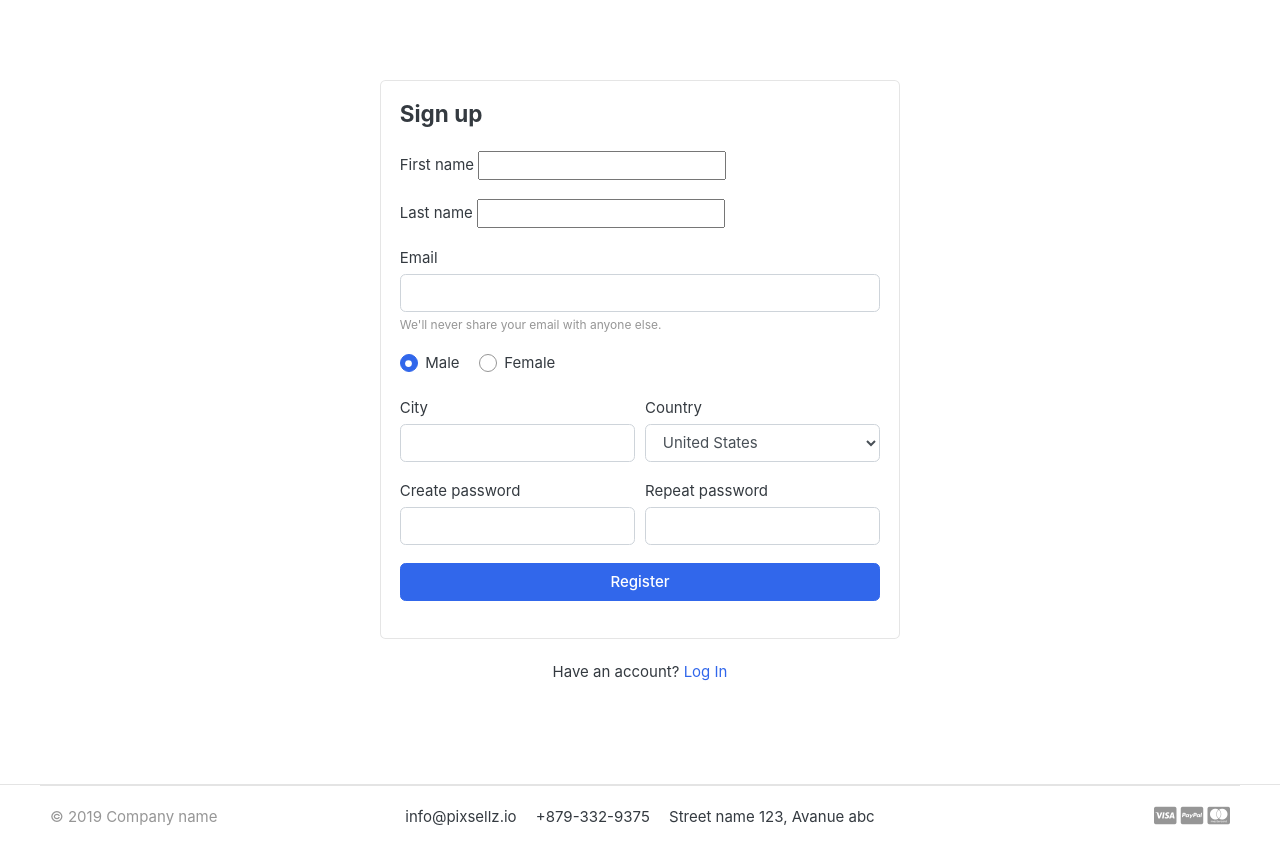
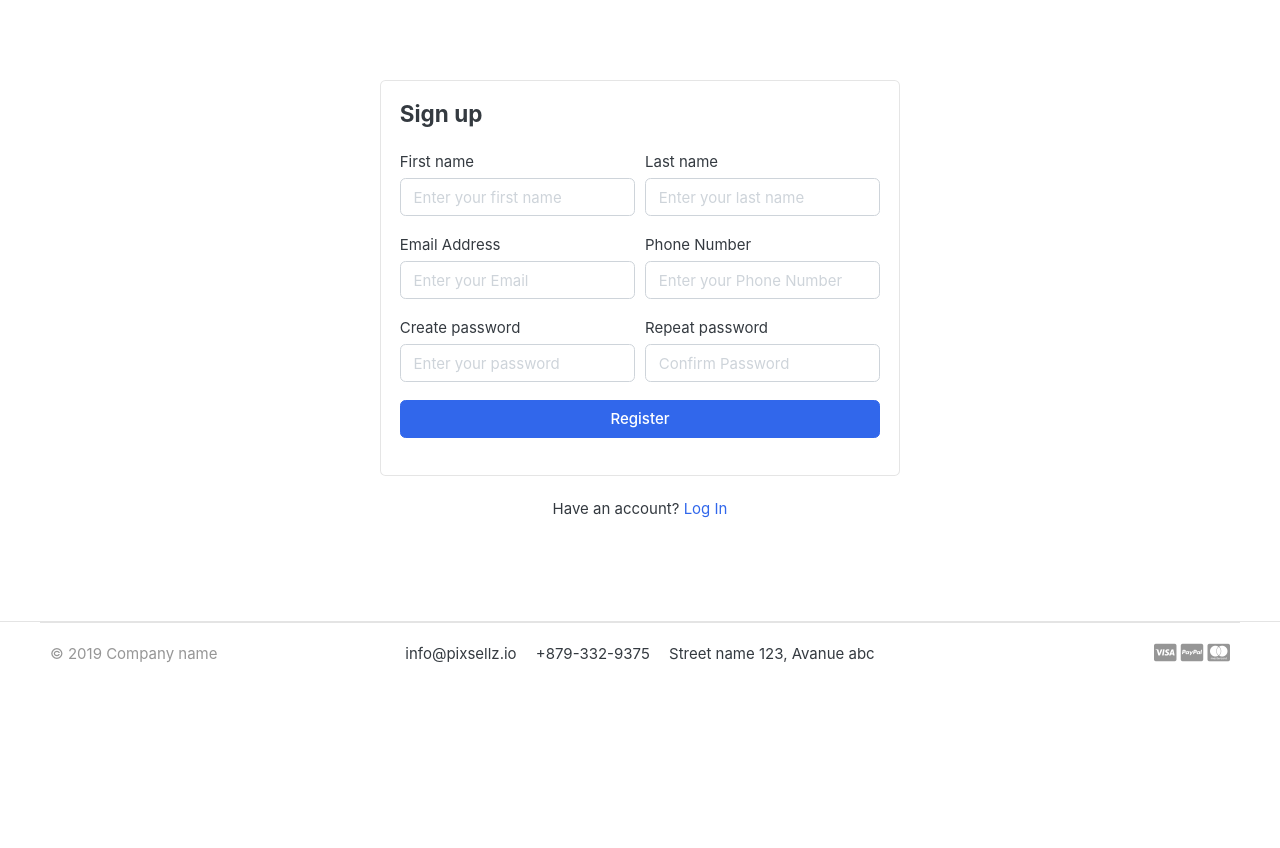
Before and after one commit to LeaderMaharshi/ekart, a Django app: page /accounts/register in a window 1280 px wide. Shown: the part 118-966 px from the top of the page. After the commit the page ends 781 px from the top, so only its background shows below. Run offline with Django 4.2, Linux system fonts and the light colour scheme; data that the repository does not hold is empty; some libraries are stand-ins or nearby versions; some web fonts are replaced.

Commit message:
__init__ modification for class and placeholders

```diff
--- a/accounts/forms.py
+++ b/accounts/forms.py
@@ -1,8 +1,23 @@
 # from django import forms
-from django.forms import ModelForm
+from django import forms
 from .models import Account
 
-class RegistrationForm(ModelForm):
+class RegistrationForm(forms.ModelForm):
+    password = forms.CharField(widget=forms.PasswordInput(attrs={
+        'placeholder': 'Enter your password'
+    }))
+    confirm_password = forms.CharField(widget=forms.PasswordInput(attrs={
+        'placeholder': 'Confirm Password'
+    }))
     class Meta:
         model = Account
         fields = ['first_name', 'last_name', 'email', 'phone_number', 'password']
+
+    def __init__(self, *args, **kwargs):
+        super(RegistrationForm, self).__init__(*args, **kwargs)
+        self.fields['first_name'].widget.attrs['placeholder'] = 'Enter your first name'
+        self.fields['last_name'].widget.attrs['placeholder'] = 'Enter your last name'
+        self.fields['phone_number'].widget.attrs['placeholder'] = 'Enter your Phone Number'
+        self.fields['email'].widget.attrs['placeholder'] = 'Enter your Email'
+        for field in self.fields:
+            self.fields[field].widget.attrs['class'] = 'form-control'
--- a/templates/accounts/register.html
+++ b/templates/accounts/register.html
@@ -9,7 +9,7 @@
         <div class="card mx-auto" style="max-width:520px; margin-top:40px;">
           <article class="card-body">
             <header class="mb-4"><h4 class="card-title">Sign up</h4></header>
-            <form action="{% url 'register' %}">
+            <form action="{% url 'register' %}" method='POST'>
                 {% csrf_token %}
                     <div class="form-row">
                         <div class="col form-group">
@@ -21,46 +21,24 @@
                             {{form.last_name}}
                         </div> <!-- form-group end.// -->
                     </div> <!-- form-row end.// -->
-                    <div class="form-group">
-                        <label>Email</label>
-                        <input type="email" class="form-control" placeholder="">
-                        <small class="form-text text-muted">We'll never share your email with anyone else.</small>
-                    </div> <!-- form-group end.// -->
-                    <div class="form-group">
-                        <label class="custom-control custom-radio custom-control-inline">
-                          <input class="custom-control-input" checked="" type="radio" name="gender" value="option1">
-                          <span class="custom-control-label"> Male </span>
-                        </label>
-                        <label class="custom-control custom-radio custom-control-inline">
-                          <input class="custom-control-input" type="radio" name="gender" value="option2">
-                          <span class="custom-control-label"> Female </span>
-                        </label>
-                    </div> <!-- form-group end.// -->
                     <div class="form-row">
                         <div class="form-group col-md-6">
-                          <label>City</label>
-                          <input type="text" class="form-control">
+                          <label>Email Address</label>
+                          {{form.email}}
                         </div> <!-- form-group end.// -->
                         <div class="form-group col-md-6">
-                          <label>Country</label>
-                          <select id="inputState" class="form-control">
-                            <option> Choose...</option>
-                              <option>Uzbekistan</option>
-                              <option>Russia</option>
-                              <option selected="">United States</option>
-                              <option>India</option>
-                              <option>Afganistan</option>
-                          </select>
+                          <label>Phone Number</label>
+                          {{form.phone_number}}
                         </div> <!-- form-group end.// -->
                     </div> <!-- form-row.// -->
                     <div class="form-row">
                         <div class="form-group col-md-6">
                             <label>Create password</label>
-                            <input class="form-control" type="password">
+                            {{form.password}}
                         </div> <!-- form-group end.// -->
                         <div class="form-group col-md-6">
                             <label>Repeat password</label>
-                            <input class="form-control" type="password">
+                            {{form.confirm_password}}
                         </div> <!-- form-group end.// -->
                     </div>
                     <div class="form-group">
```
